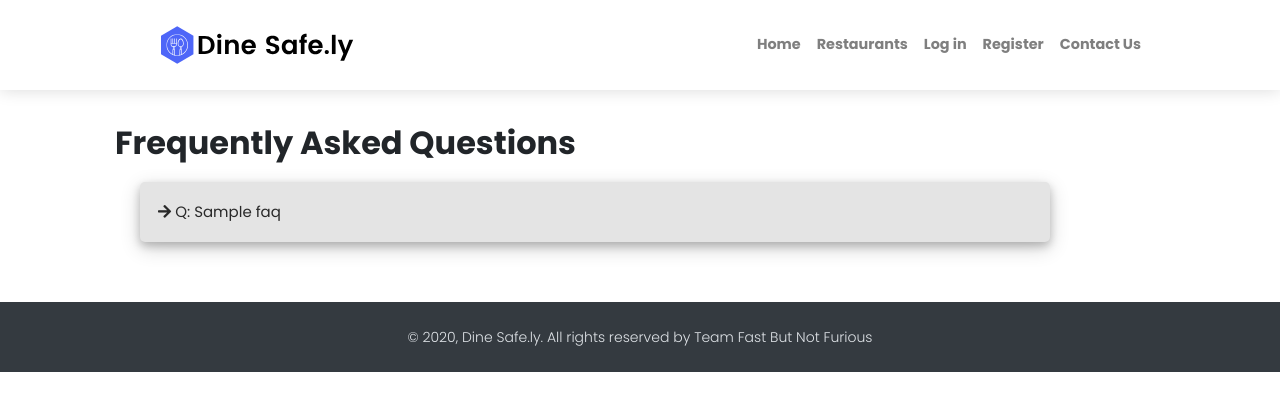
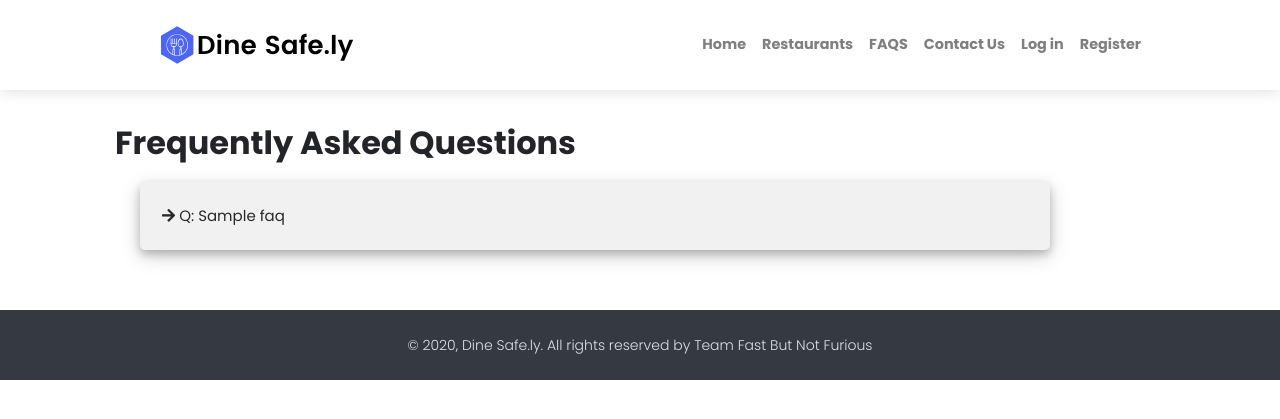
Before and after one commit to xiaodan-tang/sprint2021-team-1-repo, a Django app: page /restaurant/faqs in a window 1280 px wide; the page is wider, and only the part inside the window is pictured. Shown: the top 419 px of that part. Run offline with Django 3.2, Linux system fonts and the light colour scheme; tables that the repository leaves empty hold one stand-in row (values such as "Sample post"); some libraries are stand-ins or nearby versions; some web fonts are replaced.

Commit message:
fixed active bug for faq collapsible

```diff
--- a/restaurant/templates/faqs.html
+++ b/restaurant/templates/faqs.html
@@ -1,10 +1,10 @@
 {% extends 'base.html' %} {% load static %} {% block title %} FAQs {% endblock %} {% block content %}
     <style>
         .collapsible {
-            background-color: rgb(228, 228, 228);
+            background-color: rgb(241, 241, 241);
             color: rgb(41, 41, 41);
             cursor: pointer;
-            padding: 18px;
+            padding: 22px;
             width: 90%;
             border: none;
             text-align: left;
@@ -13,10 +13,11 @@
             border-radius: 5px;
             box-shadow: 0 4px 8px 0 rgba(0, 0, 0, 0.2), 0 6px 20px 0 rgba(0, 0, 0, 0.19);
             margin: 10px;
+            transition: transform 5s linear;
         }
 
         .active, .collapsible:hover {
-            background-color: rgb(228, 228, 228);
+            background-color: rgb(241, 241, 241);
             outline: none;
         }
 
@@ -26,7 +27,7 @@
             overflow: hidden;
             width: 90%;
             background-color: #ffffff;
-            transition: transform .5s linear;
+            transition: transform 5s linear;
         }
 
         .container-fluid{
@@ -55,7 +56,7 @@
             <h2>Frequently Asked Questions</h2>
             {% for faq in faqs_list %}
             <div class="col-md-10">
-                <button type="button" class="collapsible"><i id="icon" class="fa fa-arrow-right"></i>  Q: {{ faq.question }}</button>
+                <button type="button" class="collapsible" style="outline:none;"><i id="icon" class="fa fa-arrow-right"></i>  Q: {{ faq.question }}</button>
                 <div class="content">
                     <p>{{ faq.answer }}</p>
                 </div>
--- a/templates/base.html
+++ b/templates/base.html
@@ -64,6 +64,8 @@
                 <ul class="navbar-nav ml-auto">
                     <li class="nav-item"><a class="nav-link" href="{% url 'index' %}">Home</a> </li>
                     <li class="nav-item"><a class="nav-link" href="{% url 'restaurant:browse' %}">Restaurants</a> </li>
+                    <li class="nav-item"><a class="nav-link" href="{% url 'restaurant:faqs' %}">FAQS</a> </li>
+                    <li class="nav-item"><a class="nav-link" href="{% url 'user:contact_form' %}">Contact Us</a> </li>
                     {% if user.is_authenticated %}
                     <li class="nav-item"><a class="nav-link" href="{% url 'chatbot:chatbot' %}">Chatbot</a> </li>
                     <li class="nav-item dropdown">
@@ -79,7 +81,6 @@
                     <li class="nav-item"><a class="nav-link" href="{% url 'user:login' %}">Log in</a></li>
                     <li class="nav-item"><a class="nav-link" href="{% url 'user:register' %}">Register</a></li>
                     {% endif %}
-                    <li class="nav-item"><a class="nav-link" href="{% url 'user:contact_form' %}">Contact Us</a> </li>
 <!--                    <li class="nav-item mt-3 mt-lg-0 ml-lg-3 d-lg-none d-xl-inline-block"><a class="btn btn-primary" href="user-add-0.html">Add a listing</a></li>-->
                 </ul>
             </div>
```
